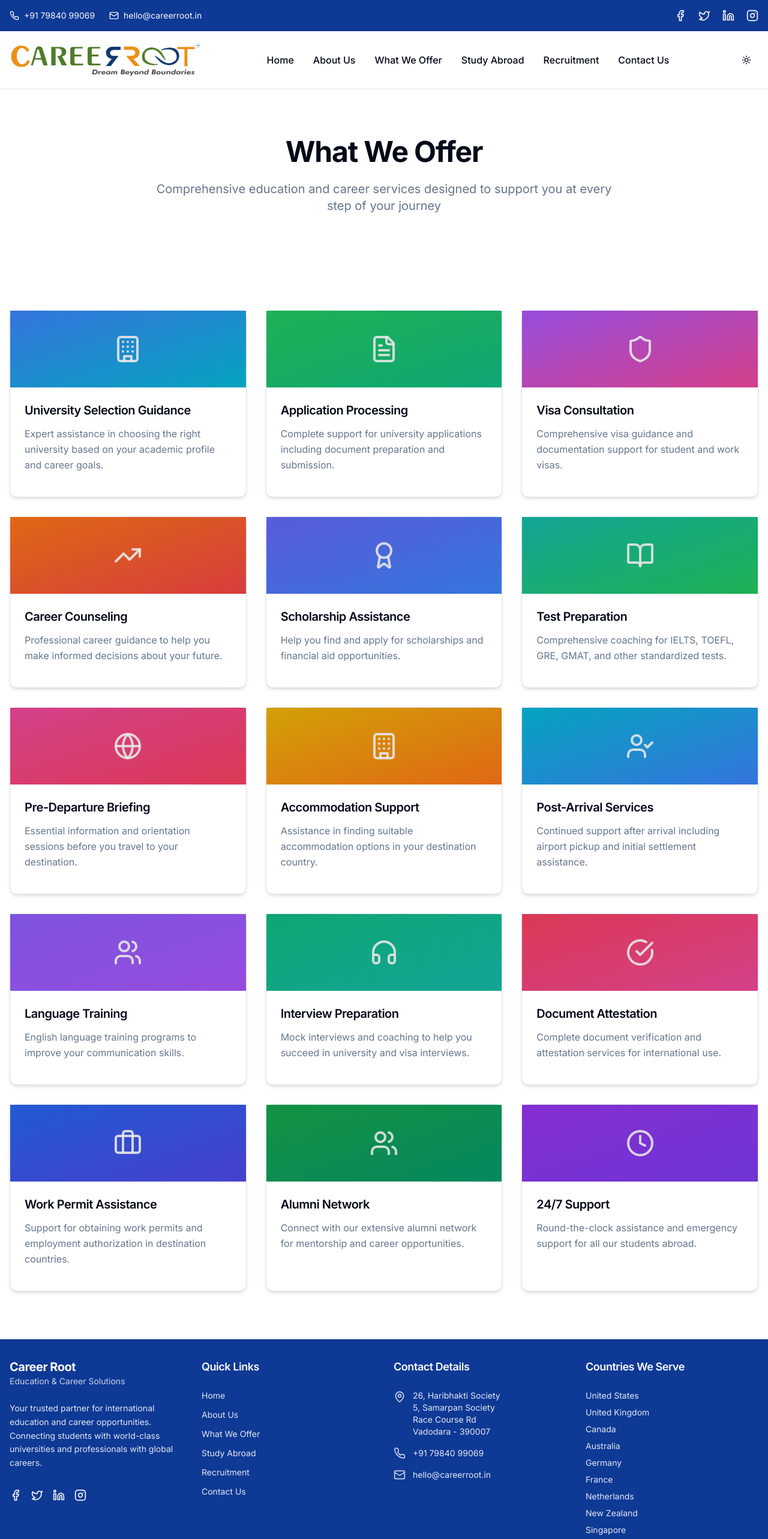
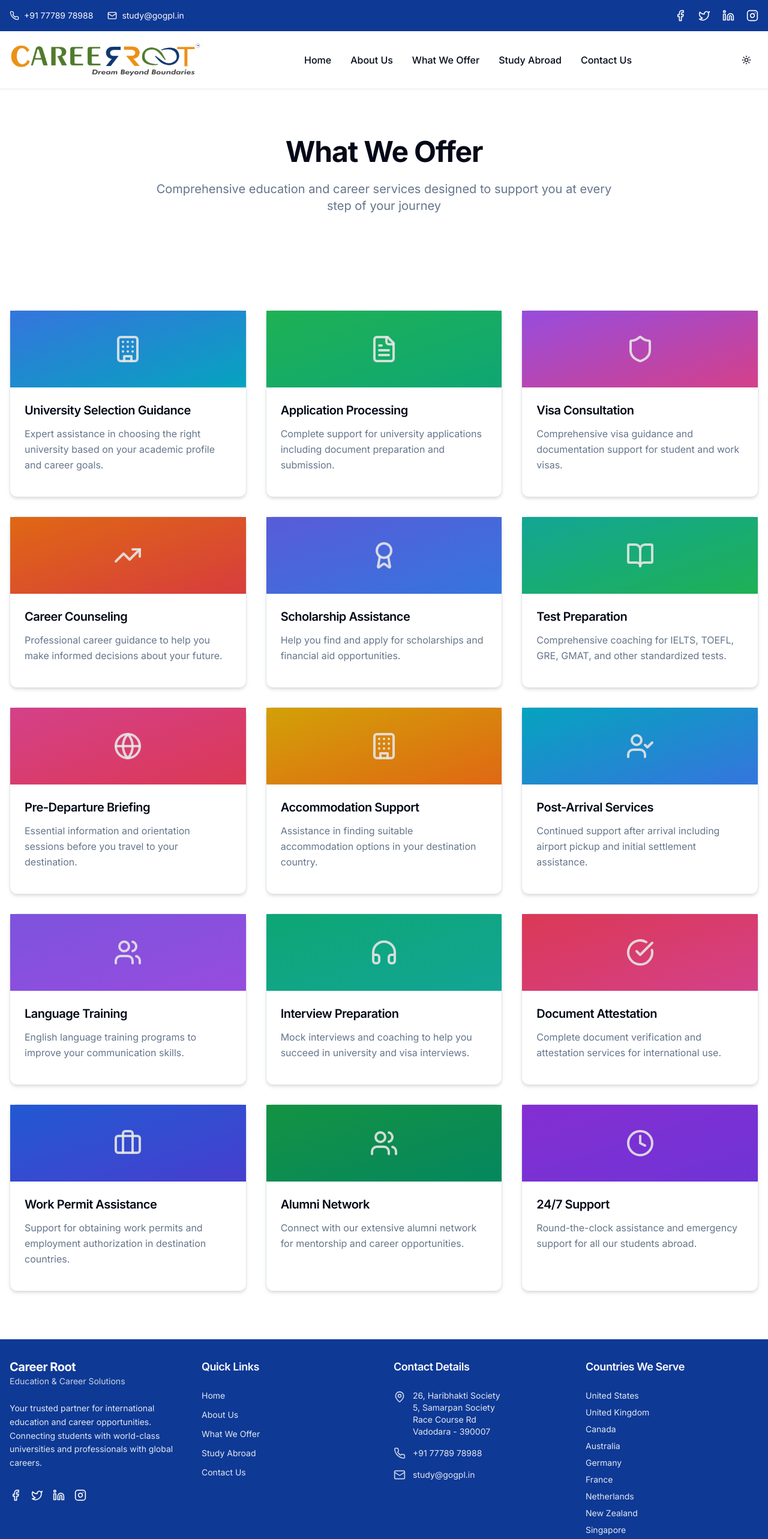
Before and after one commit to devdixit-dev/career-root-rebuild, a React (Vite) app: page /services in a window 1280 px wide. Shown: the top 2566 px of the page at 60% size. Built offline with nearby package versions, Linux system fonts and the light colour scheme.

Commit message:
add: some changes in info

```diff
--- a/src/App.tsx
+++ b/src/App.tsx
@@ -8,7 +8,7 @@ import Index from "./pages/Index";
 import About from "./pages/About";
 import Services from "./pages/Services";
 import StudyAbroad from "./pages/StudyAbroad";
-import Recruitment from "./pages/Recruitment";
+// import Recruitment from "./pages/Recruitment";
 import Contact from "./pages/Contact";
 import NotFound from "./pages/NotFound";
 import { ScrollToTop } from "./components/ScrollToTop";
@@ -28,7 +28,7 @@ const App = () => (
             <Route path="/about" element={<About />} />
             <Route path="/services" element={<Services />} />
             <Route path="/study-abroad" element={<StudyAbroad />} />
-            <Route path="/recruitment" element={<Recruitment />} />
+            {/* <Route path="/recruitment" element={<Recruitment />} /> */}
             <Route path="/contact" element={<Contact />} />
             {/* ADD ALL CUSTOM ROUTES ABOVE THE CATCH-ALL "*" ROUTE */}
             <Route path="*" element={<NotFound />} />
--- a/src/components/footer.tsx
+++ b/src/components/footer.tsx
@@ -8,7 +8,6 @@ export function Footer() {
     { name: "About Us", href: "/about" },
     { name: "What We Offer", href: "/services" },
     { name: "Study Abroad", href: "/study-abroad" },
-    { name: "Recruitment", href: "/recruitment" },
     { name: "Contact Us", href: "/contact" },
   ]
 
@@ -81,11 +80,11 @@ export function Footer() {
               </div>
               <div className="flex items-center space-x-3">
                 <Phone className="h-5 w-5 opacity-80" />
-                <a href="tel:+917984099069" className="text-sm opacity-90">+91 79840 99069</a>
+                <a href="tel:+917778978988" className="text-sm opacity-90">+91 77789 78988</a>
               </div>
               <div className="flex items-center space-x-3">
                 <Mail className="h-5 w-5 opacity-80" />
-                <a href="mailto:hello@careerroot.in" className="text-sm opacity-90">hello@careerroot.in</a>
+                <a href="mailto:study@gogpl.in" className="text-sm opacity-90">study@gogpl.in</a>
               </div>
               {/* <div className="flex items-center space-x-3">
                 <Globe className="h-5 w-5 opacity-80" />
--- a/src/components/header.tsx
+++ b/src/components/header.tsx
@@ -14,7 +14,6 @@ export function Header() {
     { name: "About Us", href: "/about" },
     { name: "What We Offer", href: "/services" },
     { name: "Study Abroad", href: "/study-abroad" },
-    { name: "Recruitment", href: "/recruitment" },
     { name: "Contact Us", href: "/contact" },
   ]
 
@@ -27,11 +26,11 @@ export function Header() {
             <div className="flex items-center space-x-6">
               <div className="flex items-center space-x-2">
                 <Phone className="h-4 w-4" />
-                <a href="tel:++917984099069">+91 79840 99069</a>
+                <a href="tel:+917778978988">+91 77789 78988</a>
               </div>
               <div className="flex items-center space-x-2">
                 <Mail className="h-4 w-4" />
-                <a href="mailto:hello@careerroot.in">hello@careerroot.in</a>
+                <a href="mailto:study@gogpl.in">study@gogpl.in</a>
               </div>
             </div>
             <div className="flex items-center space-x-5">
--- a/src/components/service-options.tsx
+++ b/src/components/service-options.tsx
@@ -34,14 +34,6 @@ const services = [
     icon: Building,
     image: "/api/placeholder/400/250",
     color: "from-orange-500 to-red-500"
-  },
-  {
-    id: 5,
-    title: "HR Staffing",
-    description: "Professional recruitment and staffing solutions for international businesses",
-    icon: Briefcase,
-    image: "/api/placeholder/400/250",
-    color: "from-indigo-500 to-blue-500"
   }
 ]
 
```
